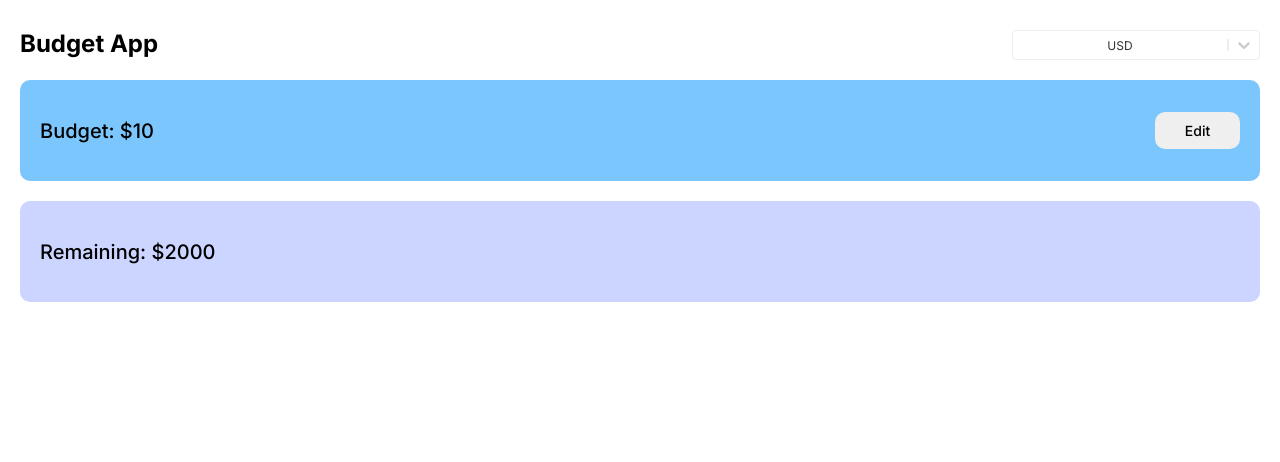
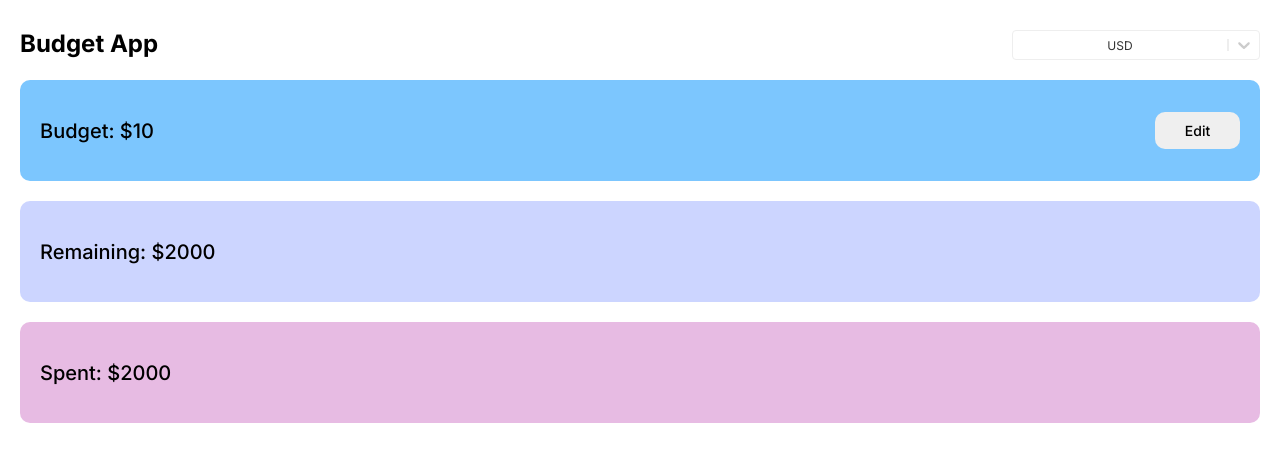
Before and after one commit to egkirpichev/react-budget-app, a React (Create React App) app: page / in a window 1280 px wide. Shown: the top 462 px of the page. Built offline with nearby package versions, Linux system fonts and the light colour scheme.

Commit message:
feat(budget-app): add Spent component, implement CurrencyContext into all of the header components

```diff
--- a/src/App.tsx
+++ b/src/App.tsx
@@ -1,6 +1,7 @@
 import { Budget } from "./components/Budget/Budget";
 import { Remaining } from "./components/Remaining/Remaining";
 import { CustomSelect } from "./components/Select/CustomSelect";
+import { Spent } from "./components/Spent/Spent";
 import { Title } from "./components/Title/Title";
 import { Header, Wrapper } from "./ui/base";
 
@@ -12,6 +13,7 @@ const App = () => {
         <CustomSelect />
         <Budget />
 				<Remaining />
+				<Spent />
       </Header>
     </Wrapper>
   );
--- a/src/components/Remaining/Remaining.tsx
+++ b/src/components/Remaining/Remaining.tsx
@@ -1,9 +1,12 @@
+import { useCurrencyContext } from "../../context/CurrencyContext/CurrencyContext";
 import { StyledRemaining, Title } from "./styles";
 
 export const Remaining = () => {
+  const { currency } = useCurrencyContext();
+
   return (
     <StyledRemaining>
-      <Title>Remaining: $2000</Title>
+      <Title>{`Remaining: ${currency.value}2000`}</Title>
     </StyledRemaining>
   );
 };
--- /dev/null
+++ b/src/components/Spent/Spent.tsx
@@ -0,0 +1,12 @@
+import { useCurrencyContext } from "../../context/CurrencyContext/CurrencyContext";
+import { StyledSpent, Title } from "./styles";
+
+export const Spent = () => {
+  const { currency } = useCurrencyContext();
+
+  return (
+    <StyledSpent>
+      <Title>{`Spent: ${currency.value}2000`}</Title>
+    </StyledSpent>
+  );
+};
--- /dev/null
+++ b/src/components/Spent/styles.ts
@@ -0,0 +1,18 @@
+import styled from "styled-components";
+import { Color } from "../../ui/color";
+
+export const StyledSpent = styled.div`
+	grid-column: 1/3;
+	padding: 32px 20px;
+	display: flex;
+	align-items: center;
+	justify-content: space-between;
+	background: ${Color.LightPink};
+	border-radius: 10px;
+`
+
+export const Title = styled.span`
+	font-weight: 500;
+	font-size: 20px;
+	line-height: 24px;
+`
```
